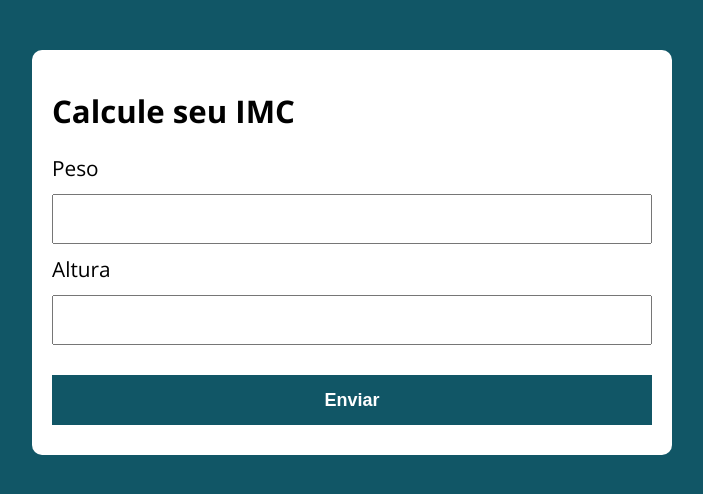
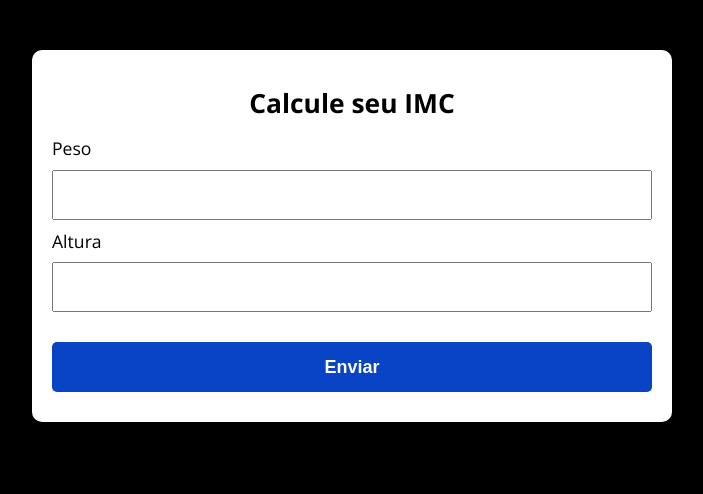
Before and after one commit to AdrianResende/Calculador-de-IMC, a plain HTML site: page index.html in a window 1280 px wide. Shown: the whole page, without its empty margins (288-991 px from the left). Drawn offline with nearby package versions, Linux system fonts and the light colour scheme.

Commit message:
Calcula IMC

```diff
--- a/assets/css/style.css
+++ b/assets/css/style.css
@@ -1,6 +1,6 @@
 @import url('https://fonts.googleapis.com/css?family=Open+Sans:400,700&display=swap');
 :root {
-  --primary-color: rgb(17, 86, 102);
+  --primary-color: #000;
   --primary-color-darker: rgb(9, 48, 56);
 }
 
@@ -14,8 +14,8 @@ body {
   padding: 0;
   background: var(--primary-color);
   font-family: 'Open sans', sans-serif;
-  font-size: 1.3em;
-  line-height: 1.5em;
+  font-size: 1.1em;
+  line-height: 1.3em;
 }
 
 .container {
@@ -44,7 +44,7 @@ form input:focus {
 
 form button {
   border: none;
-  background: var(--primary-color);
+  background: rgb(8, 68, 197);
   color: #fff;
   font-size: 18px;
   font-weight: 700;
@@ -63,5 +63,5 @@ form button:hover {
 }
 
 .bad {
-  background: rgb(255, 150, 150);
+  background: rgb(248, 45, 45);
 }
--- a/index.html
+++ b/index.html
@@ -12,13 +12,13 @@
 <body>
 
   <section class="container">
-    <h1>Calcule seu IMC</h1>
-    <form action="/" id="formulario" method="POST">
+    <h1 style="text-align:center">Calcule seu IMC</h1>
+    <form action="/" id="formulario" method="POST" >
       <label for="peso">Peso</label>
       <input type="text" id="peso" name="peso">
       <label for="altura">Altura</label>
       <input type="text" id="altura" name="altura">
-      <button type="submit">Enviar</button>
+      <button type="submit" style="border-radius: 5px;">Enviar</button>
     </form>
 
     <div id="resultado"></div>
```
